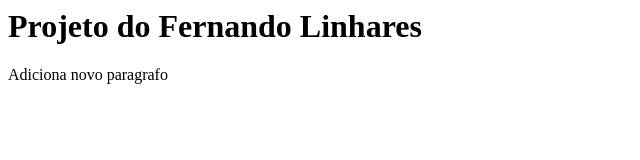
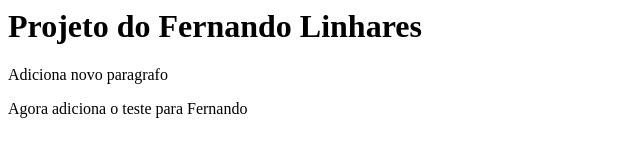
Before and after one commit to FernandoMouraLinhares/rep_teste, a plain HTML site: page index.html in a window 1280 px wide. Shown: the whole page, without its empty margins (0-640 px from the left). Drawn offline with Linux system fonts and the light colour scheme.

Commit message:
Adicionando novo parágrafo para Fernando

```diff
--- a/index.html
+++ b/index.html
@@ -4,5 +4,6 @@
 	<body>
 		<h1>Projeto do Fernando Linhares</h1>
 		<p>Adiciona novo paragrafo</p>
+		<p>Agora adiciona o teste para Fernando</p>
 	</body>
 </html>
```
